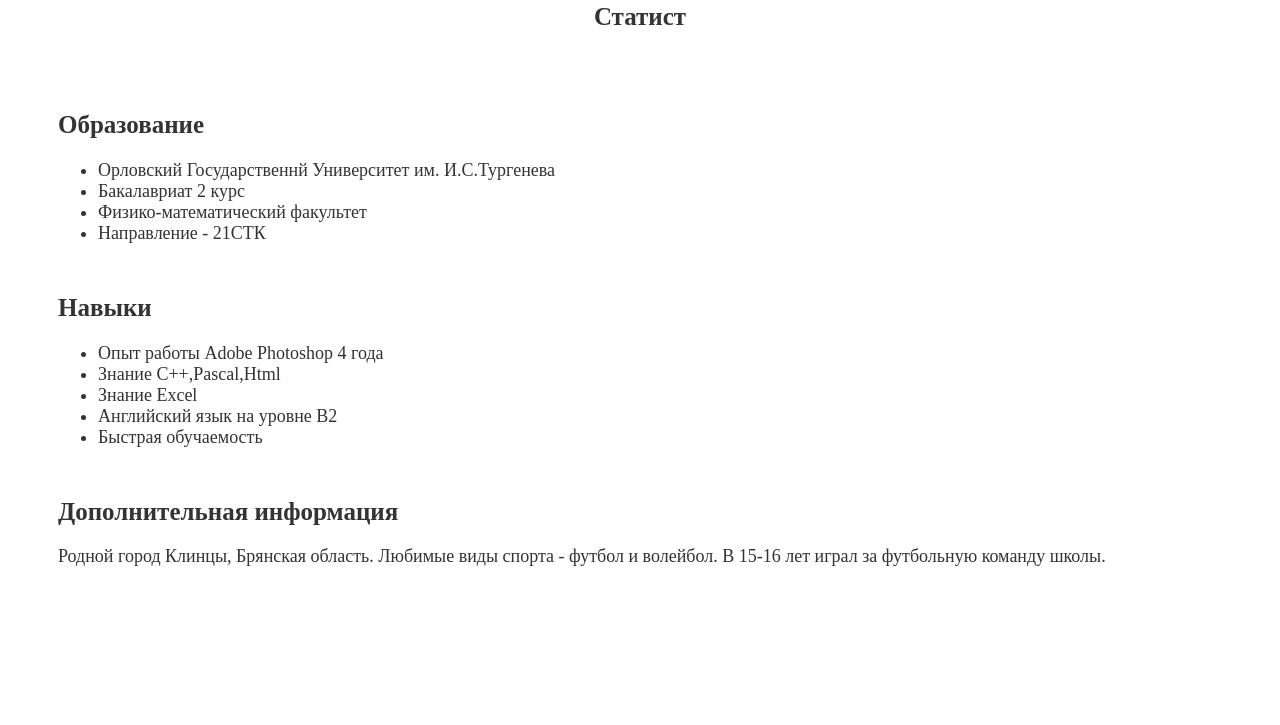
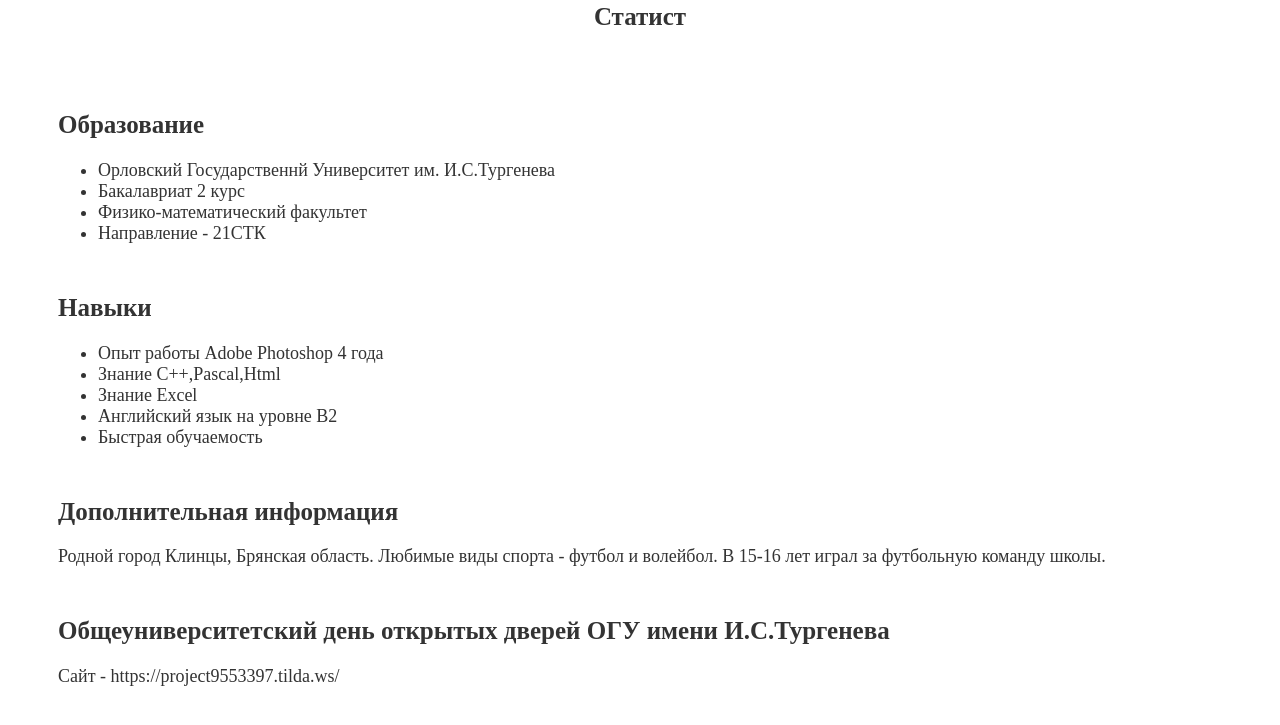
Before and after one commit to tipodes/tipodes.github.io, a plain HTML site: page index.html in a window 1280 px wide. Shown: the part 113-838 px from the top of the page. Before the commit the page ends 800 px from the top, so only its background shows below. Drawn offline with Linux system fonts and the light colour scheme.

Commit message:
Update index.html

```diff
--- a/index.html
+++ b/index.html
@@ -35,5 +35,9 @@
                В 15-16 лет играл за футбольную команду школы.
             </p>
         </section>
+           <section>
+            <h2>Общеуниверситетский день открытых дверей ОГУ имени И.С.Тургенева</h2>
+            <p>Сайт - </a>https://project9553397.tilda.ws/</a></p>
+        </section>
 </body>
 </html>
```
